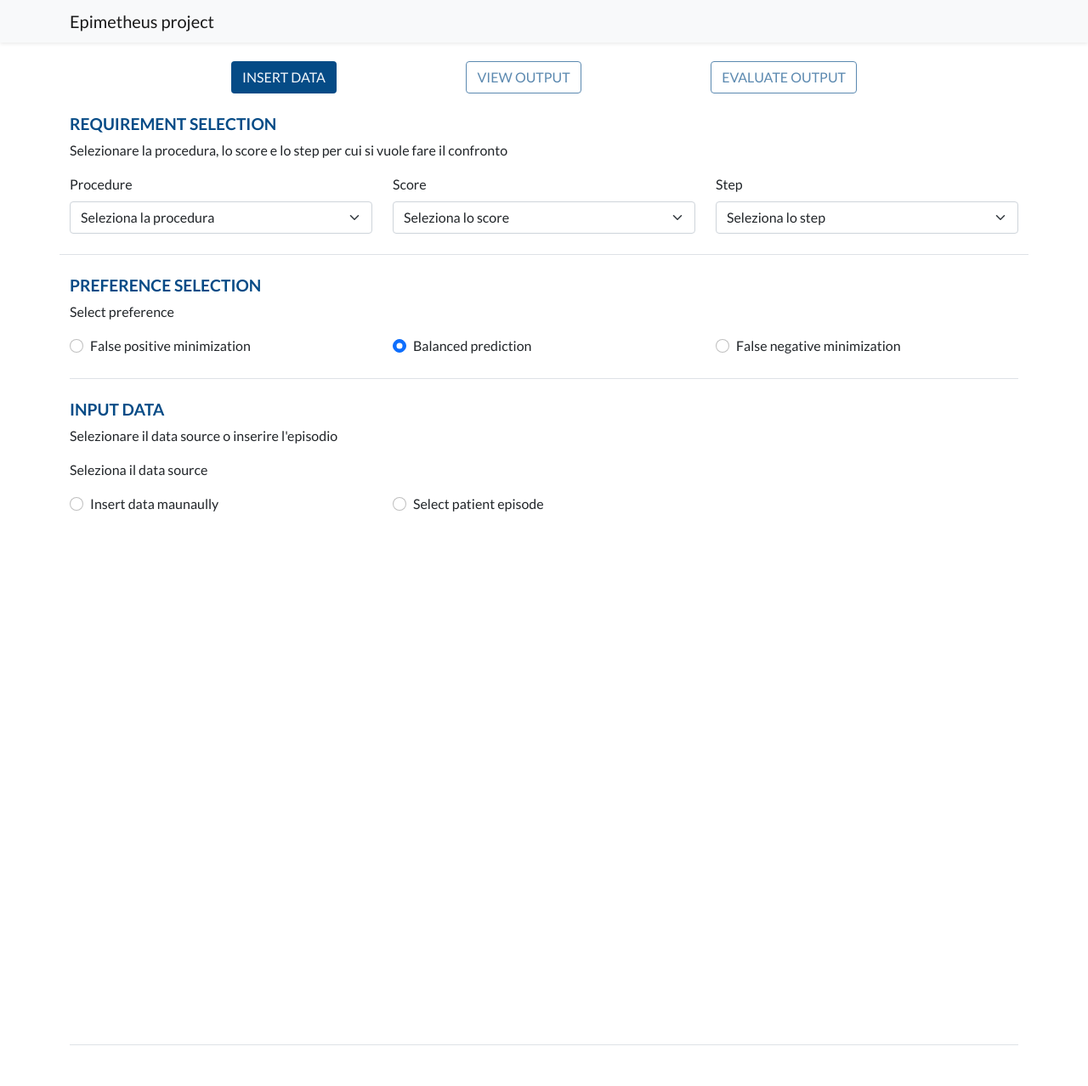
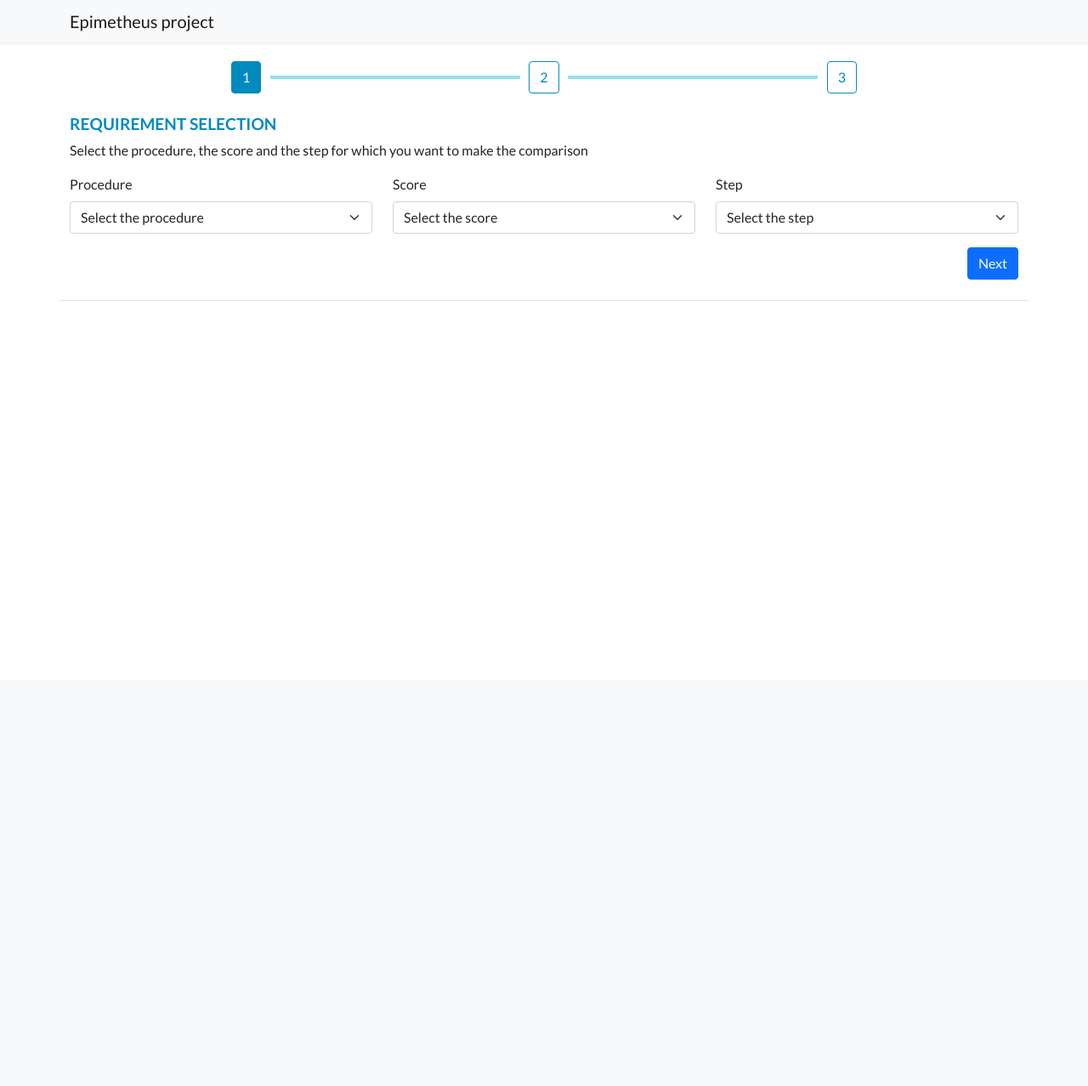
Before and after one commit to rbbini/testregressione, a Flask app: page / in a window 1280 px wide. Shown: the whole page at 85% size. After the commit the page ends 354 px from the top, so only its background shows below. Run offline with Flask 2, Linux system fonts and the light colour scheme; parts of the project's set-up code (start-up, migrations or seed data) failed here and were passed over.

Commit message:
mdficihe pagina form e results

```diff
--- a/projectLourdes/static/js/script.js
+++ b/projectLourdes/static/js/script.js
@@ -3,14 +3,23 @@ let javascript_data = {};
 
 function goToNextStep(step) {
     const formData = document.getElementById('step' + step).elements;
-    for (var i = 0; i < formData.length; i++) {
-        var item = formData.item(i);
-        javascript_data[item.name] = item.value;
+    // for (var i = 0; i < formData.length; i++) {
+    //     var item = formData.item(i);
+    //     javascript_data[item.name] = item.value;
+    // }
+    const next = Number(step) + 1;
+    if(next < 4){
+        const nextStep = document.getElementById('step' + next);
+        nextStep.classList.add('d-block');
+        const nextBtn = document.getElementById('btnStep' + next);
+        nextBtn.classList.add('activeBtn');
+        const nextLinea = document.getElementById('goStep' + next);
+        nextLinea.classList.add('lineActive');
+        if(step < 3){
+            const hideNext = document.getElementById('clicked' + step);
+            hideNext.classList.add('d-none');
+        }
     }
-    const next = Number(step) + 1;
-    const nextStep = document.getElementById('step' + next);
-    nextStep.classList.add('visible');
-    console.log(javascript_data);
 }
 
 const objFormSource = document.getElementById("objSource");
@@ -18,31 +27,34 @@ objFormSource.addEventListener('change', function (e) {
     const sourceValue = document.querySelector('input[name="dataSource"]:checked').value;
     if (sourceValue == 'manually') {
         const manualStep = document.getElementById('manuallyForm');
-        manualStep.classList.add('visible');
+        manualStep.classList.add('d-block');
         const otherStep = document.getElementById('episodeForm');
-        if (otherStep.classList.contains('visible')) {
-            otherStep.classList.remove('visible');
+        if (otherStep.classList.contains('d-block')) {
+            otherStep.classList.remove('d-block');
         }
 
     } else if (sourceValue == 'patientEpisode') {
         const episodeStep = document.getElementById('episodeForm');
-        episodeStep.classList.add('visible');
+        episodeStep.classList.add('d-block');
         const otherStep = document.getElementById('manuallyForm');
-        if (otherStep.classList.contains('visible')) {
-            otherStep.classList.remove('visible');
+        if (otherStep.classList.contains('d-block')) {
+            otherStep.classList.remove('d-block');
         }
     }
 });
 
+function validateForm(){
+
+}
+
 function goToResults() {
-    const form = document.getElementById('step1')
+    const form = document.getElementById('formSteps');
     //const formPart = new URLE
     //const elements = form.elements;
     //for (var i = 0; i < elements.length; i++) {
     //    var item = elements.item(i);
     //    obj[item.name] = item.value;
     //}
-
     const data = new FormData(form);
     http.onreadystatechange = function () {
         if (this.readyState == 4 && this.status == 200) {
@@ -171,10 +183,19 @@ function goToResults() {
 
             }
 
+        } else {
+            if(this.readyState == 4 ) {
+                transferFailed();
+            }
         }
     };
+    http.addEventListener("error", transferFailed);
     http.open('POST', 'http://127.0.0.1:5000/data/analysis');
     http.send(data);
+}
+
+function transferFailed(){
+    return alert("An error occurred while transferring the file.");
 }
 
 function violinPlot(data) {
--- a/projectLourdes/static/style.css
+++ b/projectLourdes/static/style.css
@@ -2,11 +2,11 @@
 /* Variables section */
 @import url('https://fonts.googleapis.com/css2?family=Lato:ital,wght@0,100;0,300;0,400;0,700;0,900;1,400&display=swap');
 :root {
-    --darker-color: #1A2541;
-    --primary-color: #054B86;
-    --azure-color: #0083C7;
-    --celeste-color: #71C3E8;
-    --light-color: #BCD9EB;
+    --darker-color: #005C9D;
+    --primary-color: #018ABE;
+    --azure-color: #02B9F3;
+    --celeste-color: #93E1ED;
+    --light-color: #E2F3FB;
     --black-color: #0B1632;
     --white-color: #F3F7FB;
 }
@@ -19,16 +19,20 @@ h2 {
     font-weight: 700;
 }
 .btn-blue {
+    background-color: rgba(var(--black-color), 0.3);
+    color: var(--primary-color);
+    border: 1px solid var(--primary-color);
+}
+.btn-blue.activeBtn {
     background-color: var(--primary-color);
+    color: var(--white-color);
+}
+.btn-blue.activeBtn:hover {
+    background-color: var(--azure-color);
     color: var(--white-color);
 }
 .text-blue {
     color: var(--primary-color);
-}
-.btn-blue:disabled {
-     background-color: rgba(var(--black-color), 0.3);
-     color: var(--primary-color);
-     border: 1px solid var(--primary-color);
 }
 .step > div {
     background-color: var(--white-color);
@@ -43,6 +47,34 @@ h2 {
     font-size: 12px;
     font-weight: 700;
 }
-#manuallyForm, #episodeForm, #subB, #subA {
-    visibility: hidden;
+#manuallyForm, #episodeForm, #subB, #subA, #step2, #step3 {
+    display: none;
 }
+
+.lineToNext {
+    content: '';
+    width: 40%;
+    margin: auto;
+    height: 4px;
+    background-color: var(--celeste-color);
+    position: relative;
+}
+/*.lineToNext::after {*/
+/*    content: '';*/
+/*    border: solid var(--celeste-color);*/
+/*    border-width: 0px 2px 2px 0;*/
+/*    display: inline-block;*/
+/*    padding: 3px;*/
+/*    transform: rotate(-45deg);*/
+/*    right: -1px;*/
+/*    position: absolute;*/
+/*    -webkit-transform: rotate(-45deg);*/
+/*    top: -3px;*/
+/*}*/
+.lineActive {
+    background-color: var(--darker-color);
+    animation: 3s linear 10s running slidein;
+}
+/*.lineActive.lineToNext::after {*/
+/*    border: solid var(--darker-color);*/
+/*}*/
--- a/projectLourdes/templates/index.html
+++ b/projectLourdes/templates/index.html
@@ -3,7 +3,7 @@
 	<head>
 		<meta charset="utf-8">
 		<meta name="viewport" content="width=device-width, initial-scale=1">
-	<meta name="author" content="Loredana F">
+		<meta name="author" content="Fe:Loredana Frontino, Be:Andrea Fuscaldi, Be:Roberto Bini">
 		<meta name="description" content="Pagina compilazione form per ottenere i grafici del progetto Epimetheus">
 		<!-- Bootstrap CSS -->
 		<link href="https://cdn.jsdelivr.net/npm/bootstrap@5.1.3/dist/css/bootstrap.min.css" rel="stylesheet" integrity="sha384-1BmE4kWBq78iYhFldvKuhfTAU6auU8tT94WrHftjDbrCEXSU1oBoqyl2QvZ6jIW3" crossorigin="anonymous">
@@ -27,20 +27,23 @@
 		<div class="container my-5">
 			<div class="row">
 				<div class="head-form pt-4 d-flex justify-content-between align-items-start col-lg-8 col-12 mx-auto">
-			<button class="btn btn-blue text-uppercase">Insert data</button>
-			<button class="btn btn-blue text-uppercase" disabled>View output</button>
-			<button class="btn btn-blue text-uppercase" disabled>Evaluate output</button>
+					<button class="btn btn-blue text-uppercase activeBtn">1</button>
+					<div class="lineToNext" id="goStep2"></div>
+					<button class="btn btn-blue text-uppercase" id="btnStep2">2</button>
+					<div class="lineToNext" id="goStep3"></div>
+					<button class="btn btn-blue text-uppercase" id="btnStep3">3</button>
 				</div>
 			</div>
 
-	<form id="step1">
-		<div class="row border-bottom py-4">
+			<form id="formSteps" method="post" onsubmit="goToResults()" >
+				<div class="row border-bottom py-4" id="step1">
 					<h2 class="col-12 text-blue text-uppercase">Requirement selection</h2>
-			<p class="col-12">Selezionare la procedura, lo score e lo step per cui si vuole fare il confronto</p>
+		<!--			<p class="col-12">Selezionare la procedura, lo score e lo step per cui si vuole fare il confronto</p>-->
+					<p class="col-12">Select the procedure, the score and the step for which you want to make the comparison</p>
 					<div class="form-group col-xl-4 col-md-6 col-12">
 						<label for="formProcedure" class="form-label">Procedure</label>
 						<select class="form-select" aria-label="Select for procedure" id="formProcedure" name="procedure">
-					<option value="" selected>Seleziona la procedura</option>
+							<option value="" selected>Select the procedure</option>
 							<option value="Anca">Anca</option>
 							<option value="Ginocchio" disabled>Ginocchio</option>
 						</select>
@@ -48,7 +51,7 @@
 					<div class="form-group col-xl-4 col-md-6 col-12">
 						<label for="formScore" class="form-label">Score</label>
 						<select class="form-select" aria-label="Select for score" id="formScore"  name="score">
-					<option value="" selected>Seleziona lo score</option>
+							<option value="" selected>Select the score</option>
 							<option value="Phisycal">Fisico</option>
 							<option value="Mental">Mentale</option>
 						</select>
@@ -56,7 +59,7 @@
 					<div class="form-group col-xl-4 col-md-6 col-12">
 						<label for="formStep" class="form-label">Step</label>
 						<select class="form-select" aria-label="Select for step" id="formStep" name="step">
-					<option value="" selected>Seleziona lo step</option>
+							<option value="" selected>Select the step</option>
 							<option value="Pre" disabled>Preoperatorio</option>
 							<option value="3" disabled>3 Mesi</option>
 							<option value="6">6 Mesi</option>
@@ -64,11 +67,15 @@
 							<option value="24" disabled>24 Mesi</option>
 						</select>
 					</div>
+					<div class="col-12 text-end mt-3" id="clicked1">
+						<button type="button" class="btn btn-primary" onclick="goToNextStep(1)">
+							Next
+						</button>
 					</div>
-		<div class="border-bottom py-4">
+				</div>
+				<div class="border-bottom py-4" id="step2">
 					<div class="row">
 						<h2 class="col-12 text-blue text-uppercase">Preference selection</h2>
-				<p class="col-12">Select preference</p>
 						<div class="col-xl-4 col-md-6 col-12">
 							<div class="form-check">
 								<input class="form-check-input" type="radio" name="flexRadioDefault" id="preference1">
@@ -93,18 +100,22 @@
 								</label>
 							</div>
 						</div>
+						<div class="col-12 text-end mt-3" id="clicked2">
+							<button type="button" class="btn btn-primary" onclick="goToNextStep(2)">
+								Next
+							</button>
 						</div>
 					</div>
-		<div class="border-bottom py-4">
+				</div>
+				<div class="border-bottom py-4" id="step3">
 					<h2 class="text-blue text-uppercase">Input data</h2>
-			<p>Selezionare il data source o inserire l'episodio</p>
-			<p>Seleziona il data source</p>
+					<p>Select the data source</p>
 					<div class="row" id="objSource">
 						<div class="col-xl-4 col-md-6 col-12">
 							<div class="form-check">
 								<input class="form-check-input" type="radio" name="dataSource" id="dataSourceManual" value="manually">
 								<label class="form-check-label" for="dataSourceManual">
-							Insert data maunaully
+									Insert batch data
 								</label>
 							</div>
 						</div>
@@ -112,60 +123,54 @@
 							<div class="form-check">
 								<input class="form-check-input" type="radio" name="dataSource" id="dataSourcePatient" value="patientEpisode">
 								<label class="form-check-label" for="dataSourcePatient">
-							Select patient episode
+									Insert data manually
 								</label>
 							</div>
 						</div>
 					</div>
 					<div class="row" id="manuallyForm">
 						<div class="form-group col-xl-4 col-md-6 col-12">
-					<label for="file" class="form-label">Inserisci dataset</label>
-					<input class="form-control" aria-label="insert file xsls or xls" id="file" name="file" type="file">
-				</div>
-				<div class="col-12 text-end mt-3">
-<!--					<input type="submit" value="submit_a" />-->
-					<button type="button" class="btn btn-primary" onclick="goToResults()">
-						visualizza grafici
-					</button>
+							<label for="file" class="form-label">Insert dataset</label>
+							<input class="form-control" aria-label="insert file xsls or xls" id="file" name="file" type="file" placeholder="no file selected">
 						</div>
 					</div>
 					<div id="episodeForm">
 						<div class="row">
 							<div class="form-group col-xl-4 col-md-6 col-12">
 								<label for="uid" class="form-label">Uid</label>
-						<input class="form-control" aria-label="UID" id="uid" name="uid" type="text">
+								<input class="form-control" aria-label="UID" id="uid" name="uid" type="text" required>
 							</div>
 							<div class="form-group col-xl-4 col-md-6 col-12">
-						<label for="sex" class="form-label">Sesso</label>
+								<label for="sex" class="form-label">Gender</label>
 								<div class="d-flex" id="sex">
 									<div class="form-check">
 										<input class="form-check-input" type="radio" name="sesso" value="M" id="male">
 										<label class="form-check-label" for="male">
-									Maschio
+											Male
 										</label>
 									</div>
 									<div class="form-check">
 										<input class="form-check-input" type="radio" value="F" name="sesso" id="female">
 										<label class="form-check-label" for="female">
-									Femmina
+											Female
 										</label>
 									</div>
 								</div>
 							</div>
 							<div class="form-group col-xl-4 col-md-6 col-12">
-						<label for="anni_ricovero" class="form-label">Età paziente</label>
+								<label for="anni_ricovero" class="form-label">Age patient</label>
 								<input class="form-control" aria-label="età" id="anni_ricovero" name="anni_ricovero" type="number">
 							</div>
 							<div class="form-group col-xl-4 col-md-6 col-12">
-						<label for="data_operazione" class="form-label">Data operazione</label>
+								<label for="data_operazione" class="form-label">Date of operation</label>
 								<input class="form-control" aria-label="Data operazione" id="data_operazione" name="data_operazione" type="date" max="2021-05-05">
 							</div>
 							<div class="form-group col-xl-4 col-md-6 col-12">
-						<label for="data_dimissione" class="form-label">Data dimissione</label>
+								<label for="data_dimissione" class="form-label">Date of dimission</label>
 								<input class="form-control" aria-label="Data dimissione" id="data_dimissione" name="data_dimissione" type="date" max="2021-05-05">
 							</div>
 							<div class="form-group col-xl-4 col-md-6 col-12">
-						<label for="nome_evento" class="form-label">Nome evento</label>
+								<label for="nome_evento" class="form-label">Name visit</label>
 								<select class="form-select" aria-label="Nome evento" id="nome_evento" name="nome_evento">
 									<option value="bilaterale protesi primo intervento" selected>bilaterale protesi primo intervento</option>
 									<option value="destra protesi primo intervento" >destra protesi primo intervento</option>
@@ -175,7 +180,7 @@
 								</select>
 							</div>
 							<div class="form-group col-xl-4 col-md-6 col-12">
-						<label for="nome_equipe" class="form-label">Nome equipe</label>
+								<label for="nome_equipe" class="form-label">Name equipe</label>
 								<select class="form-select" aria-label="Nome equipe" id="nome_equipe" name="nome_equipe">
 									<option value="36h orto - moroni" selected>36h orto - moroni</option>
 									<option value="36p orto - parente" >36p orto - parente</option>
@@ -190,7 +195,7 @@
 								</select>
 							</div>
 							<div class="form-group col-xl-4 col-md-6 col-12">
-						<label for="procedura_intervento" class="form-label">Procedura intervento</label>
+								<label for="procedura_intervento" class="form-label">Intervention procedure</label>
 								<input class="form-control" aria-label="procedura intervento" id="procedura_intervento" name="procedura_intervento" type="text">
 							</div>
 							<div class="form-group col-xl-4 col-md-6 col-12">
@@ -218,11 +223,11 @@
 								<input class="form-control" aria-label="HOOSPS" id="HOOSPS" name="HOOSPS" type="number">
 							</div>
 							<div class="form-group col-xl-4 col-md-6 col-12">
-						<label for="bmi_altezza_preOp" class="form-label">BMI altezza risp PreOp</label>
+								<label for="bmi_altezza_preOp" class="form-label">BMI height risp PreOp</label>
 								<input class="form-control" aria-label="BMI altezza risp PreOp" id="bmi_altezza_preOp" name="bmi_altezza_preOp" type="number">
 							</div>
 							<div class="form-group col-xl-4 col-md-6 col-12">
-						<label for="bmi_peso_preOp" class="form-label">BMI peso risp PreOp</label>
+								<label for="bmi_peso_preOp" class="form-label">BMI weight risp PreOp</label>
 								<input class="form-control" aria-label="BMI peso risp PreOp" id="bmi_peso_preOp" name="bmi_peso_preOp" type="number">
 							</div>
 							<div class="form-group col-xl-4 col-md-6 col-12">
@@ -230,12 +235,11 @@
 								<input class="form-control" aria-label="BMI Total PreOp" id="bmi_total_preOp" name="bmi_total_preOp" type="number">
 							</div>
 						</div>
+					</div>
 					<div class="col-12 text-end mt-3">
-<!--					<input type="submit" value="submit_b" />-->
 						<button type="button" class="btn btn-primary" onclick="goToResults()">
-						visualizza grafici
+							Go to results
 						</button>
-				</div>
 					</div>
 				</div>
 				<div class="col-12 text-end mt-3">
@@ -245,9 +249,6 @@
 				</div>
 			</form>
 		</div>
-<div id="step2"></div>
-<div id="my_dataviz"></div>
-<div id="my_dataviz2"></div>
 		<script rel="script" src="/static/js/script.js"></script>
 		<script src="https://cdn.jsdelivr.net/npm/bootstrap@5.1.3/dist/js/bootstrap.bundle.min.js" integrity="sha384-ka7Sk0Gln4gmtz2MlQnikT1wXgYsOg+OMhuP+IlRH9sENBO0LRn5q+8nbTov4+1p" crossorigin="anonymous"></script>
 
```
Also changed, not shown: projectLourdes/templates/results.html (+88 -6 lines). Lines whose indentation alone changed are shown as unchanged.
